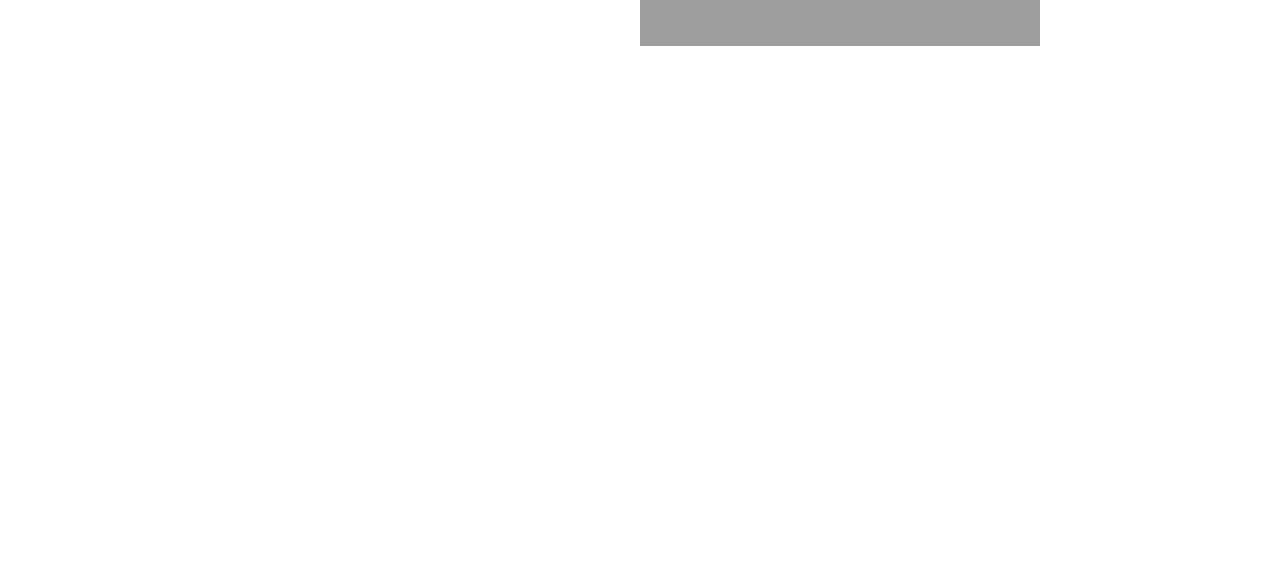
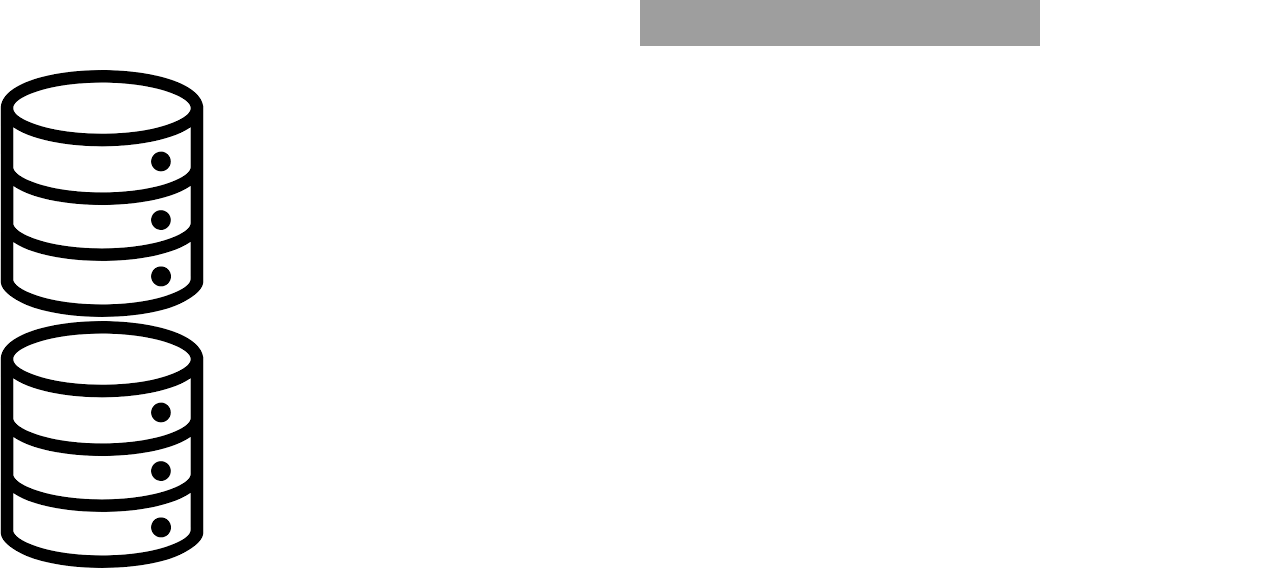
Before and after one commit to mayursonar07/samirDemo, a React (Create React App) app: page / in a window 1280 px wide. Shown: the part 374-944 px from the top of the page. Before the commit the page ends 800 px from the top, so only its background shows below. Built offline with nearby package versions, Linux system fonts and the light colour scheme; grey boxes are pictures that could not be loaded.

Commit message:
logocomponent pushed

```diff
--- a/src/App.js
+++ b/src/App.js
@@ -1,15 +1,26 @@
+import "./App.css";
+import Component2 from "./components/Component2";
+import Logocomponent from "./components/Logocomponent";
+//import NavigatePathComponent from "./components/NavigatePathComponent";
 
-import './App.css';
-import Component2 from './components/Component2';
-import SampleComponent from './components/SampleComponent';
+//import SampleComponent from "./components/SampleComponent";
 
 function App() {
+  const getLogocomponent = () => {
+    let content = [];
+    for (let i = 0; i < 7; i++) {
+      content.push(<Logocomponent />);
+    }
 
+    return content;
+  };
 
   return (
     <div className="App">
       {/* <SampleComponent/> */}
-      <Component2/>
+      <Component2 />
+      <div className="logo-component-container">{getLogocomponent()}</div>
+
     </div>
   );
 }
--- /dev/null
+++ b/src/components/Logocomponent.js
@@ -0,0 +1,11 @@
+import React from "react";
+
+const Logocomponent = () => {
+  return (
+    <div className="logo-component">
+      <img src="db.png" alt="" />
+    </div>
+  );
+};
+
+export default Logocomponent;
```
Also changed, not shown: public/db.png (added).
